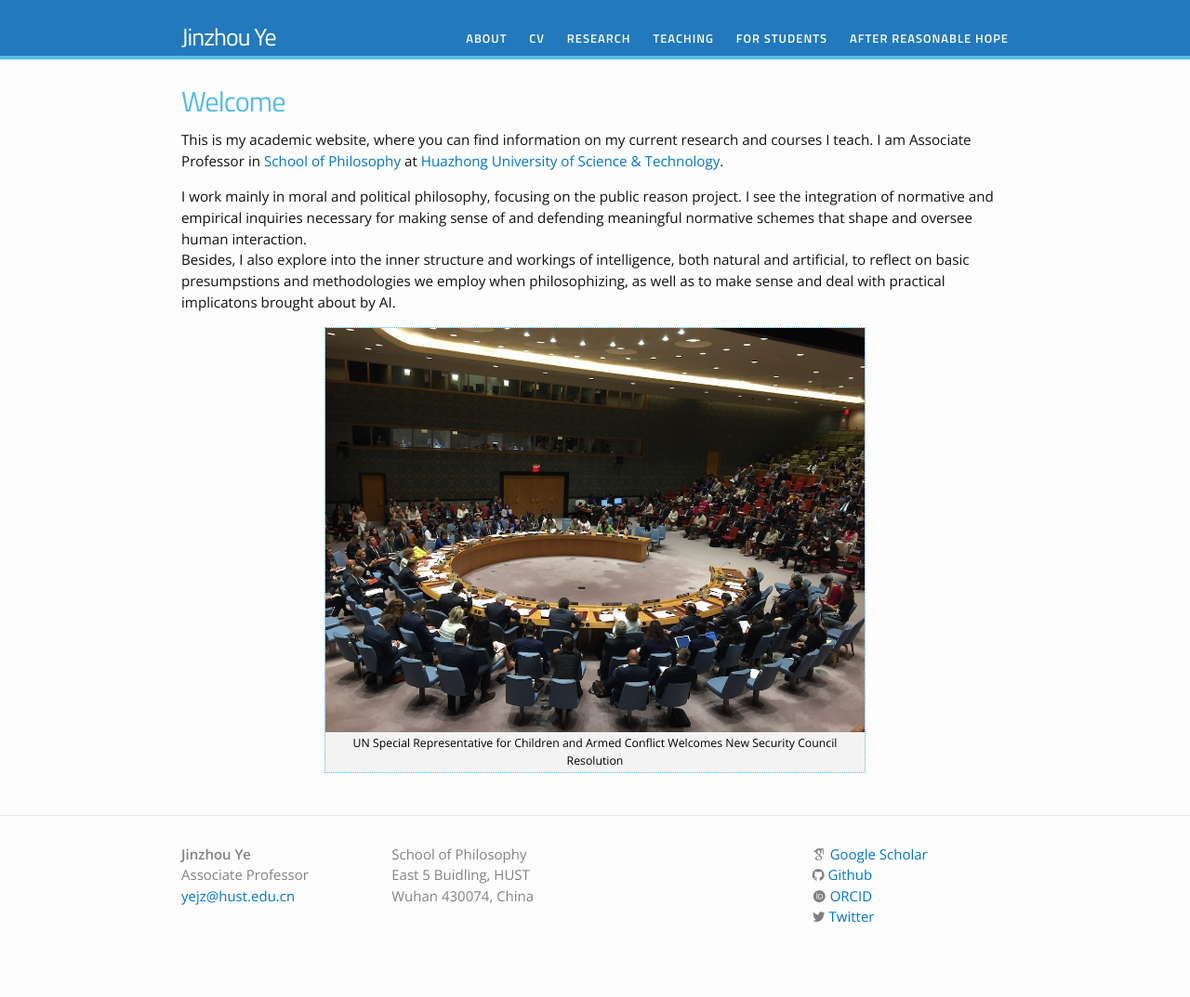
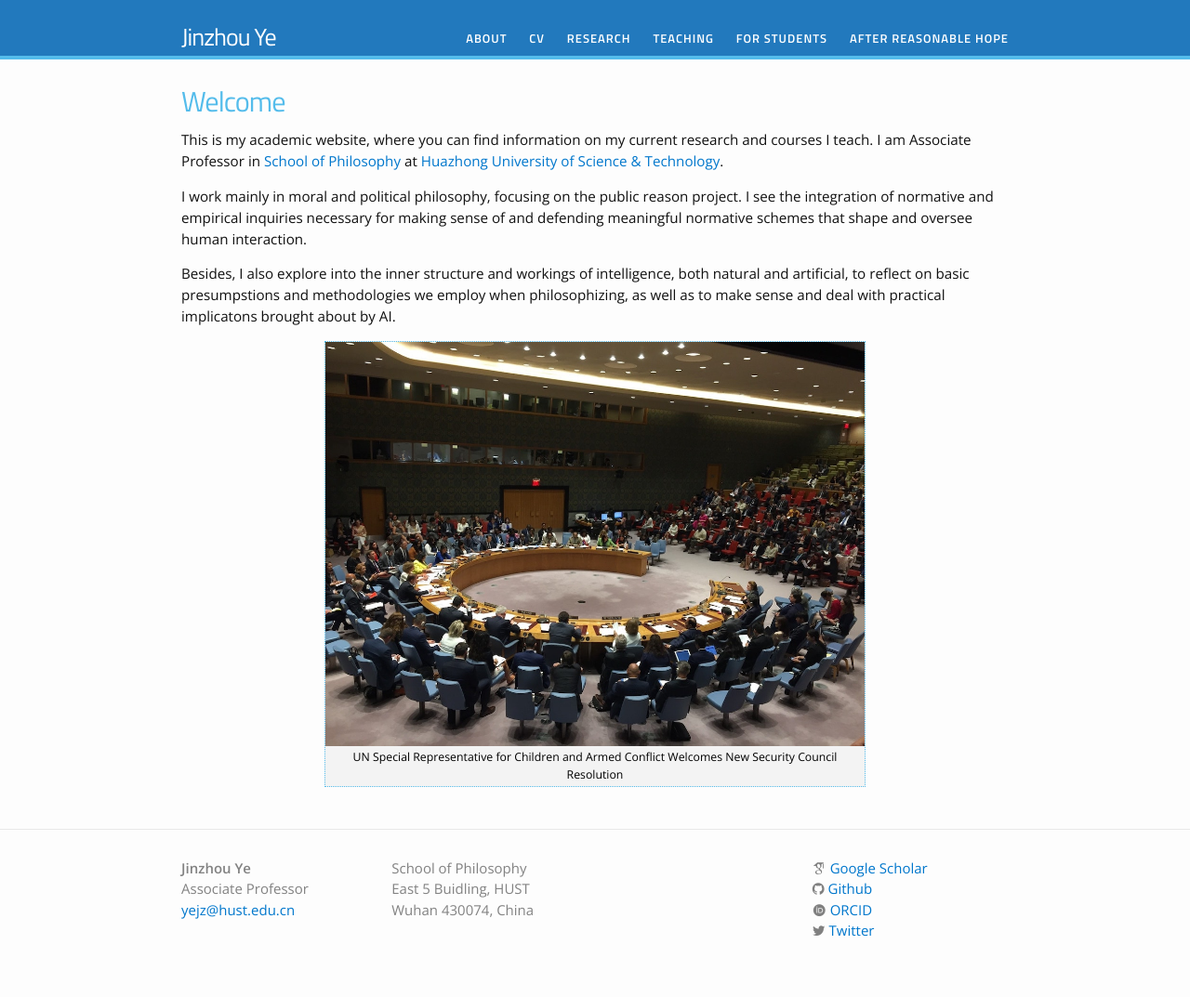
Before and after one commit to yejzh/yejzh.github.io, a Jekyll site: the page built from index.html, in a window 1280 px wide. Shown: the whole page at 93% size. Built offline with Jekyll 4.4.1, drawn with Linux system fonts in a browser that asks for light colours; nearby versions of some CDN libraries; some web fonts are replaced.

```diff
--- a/index.html
+++ b/index.html
@@ -8,8 +8,9 @@ layout: default
 <h1>Welcome</h1>
 
 	<p>This is my academic website, where you can find information on my current research and courses I teach. I am Associate Professor in <a href="http://phil.hust.edu.cn/english/Home.htm" target="_blank">School of Philosophy</a> at <a href="http://english.hust.edu.cn" target="_blank">Huazhong University of Science &amp; Technology</a>.
-	</p>I work mainly in moral and political philosophy, focusing on the public reason project. I see the integration of normative and empirical inquiries necessary for making sense of and defending meaningful normative schemes that shape and oversee human interaction.
+	</p>
+	<p>I work mainly in moral and political philosophy, focusing on the public reason project. I see the integration of normative and empirical inquiries necessary for making sense of and defending meaningful normative schemes that shape and oversee human interaction. </p>
 <p>Besides, I also explore into the inner structure and workings of intelligence, both natural and artificial, to reflect on basic presumpstions and methodologies we employ when philosophizing, as well as to make sense and deal with practical implicatons brought about by AI.</p>
-</p>
+
 {% include image.html url="/images/UN-council.jpg" caption="UN Special Representative for Children and Armed Conflict Welcomes New Security Council Resolution" width=580 align="center" %}
 </div>
```
